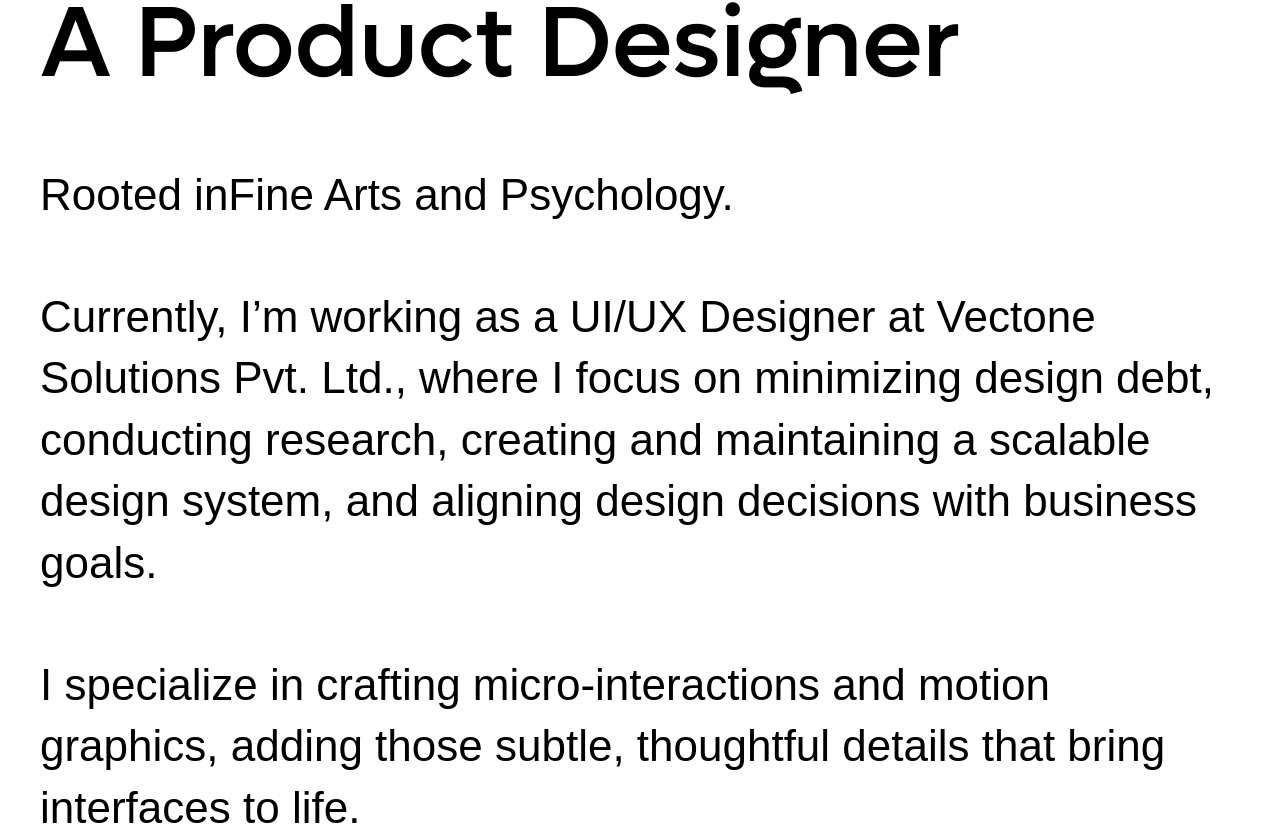
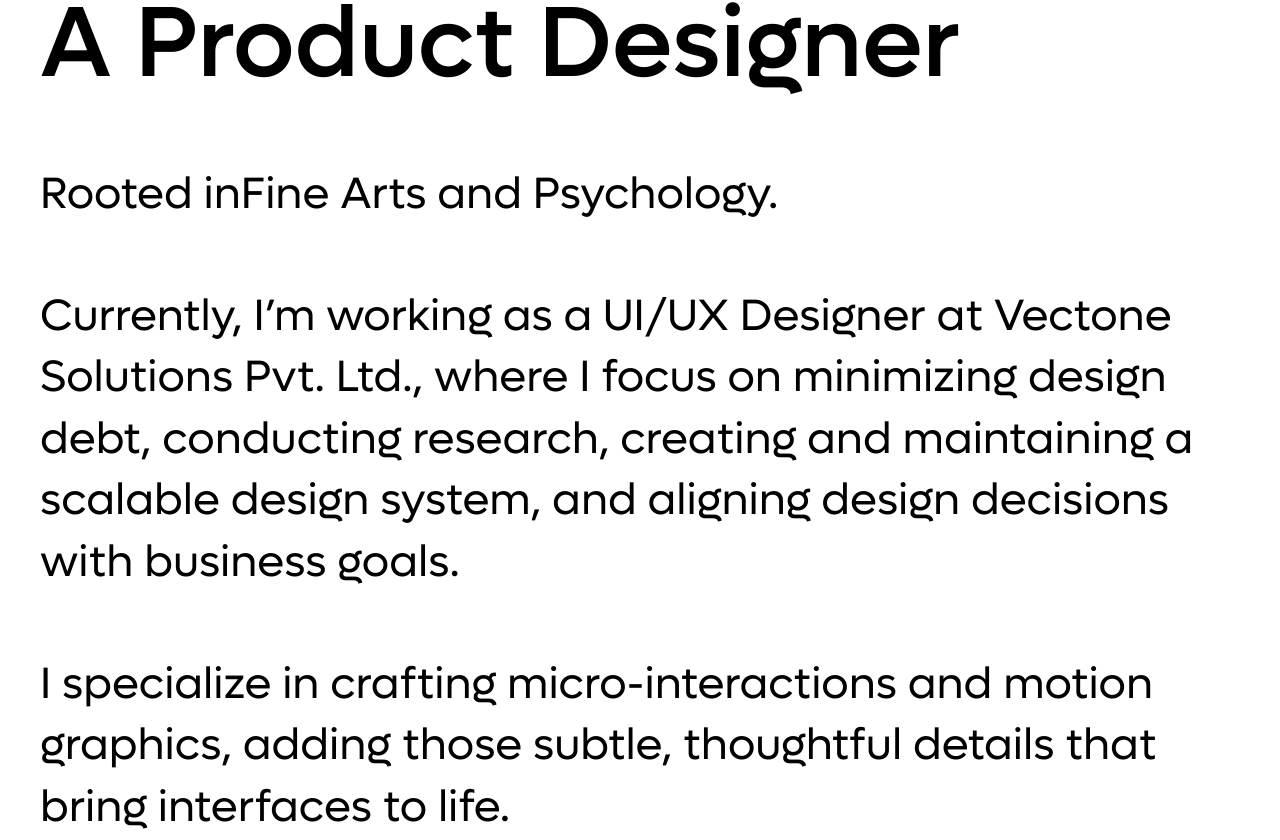
Before and after one commit to Ajay-Sai-ux/Ajay-sai, a Next.js app: page /About in a window 1280 px wide. Shown: the part 1080-1920 px from the top of the page. Built offline with nearby package versions, Linux system fonts and the light colour scheme.

Commit message:
Fixed CSS issue in page.module.css

```diff
--- a/src/app/About/About.module.css
+++ b/src/app/About/About.module.css
@@ -32,9 +32,6 @@
 }
 
 .description {
-    color: #000000;
-    text-align: left;
-    font-family: "Lufga-Regular", sans-serif;
     font-size: 44px;
     line-height: 140%;
     font-weight: 400;
```
